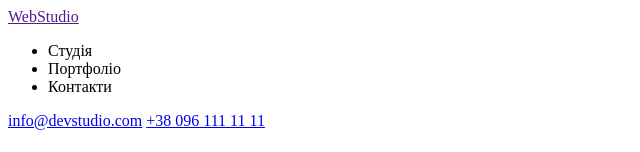
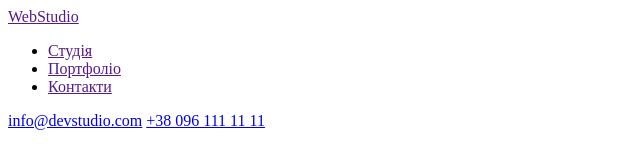
Before and after one commit to YaroslavBoldyshev/goit-markup-hw-01, a plain HTML site: page index.html in a window 1280 px wide. Shown: the top 152 px of the page, without its empty margins (0-640 px from the left). Drawn offline with Linux system fonts and the light colour scheme.

Commit message:
corrections

```diff
--- a/index.html
+++ b/index.html
@@ -11,9 +11,9 @@
         <a href="" target="_blank"><span>Web</span>Studio</a>
         <nav>
             <ul>
-                <li> <a href="" target="_blank"></a> Студія</li>
-                <li> <a href="" target="_blank"></a>Портфоліо</li>
-                <li> <a href="" target="_blank"></a>Контакти</li>
+                <li> <a href="" target="_blank"> Студія</a></li>
+                <li> <a href="" target="_blank">Портфоліо</a></li>
+                <li> <a href="" target="_blank">Контакти</a></li>
             </ul>
         </nav>
         <a href="mailto:info@devstudio.com">info@devstudio.com</a>
```
